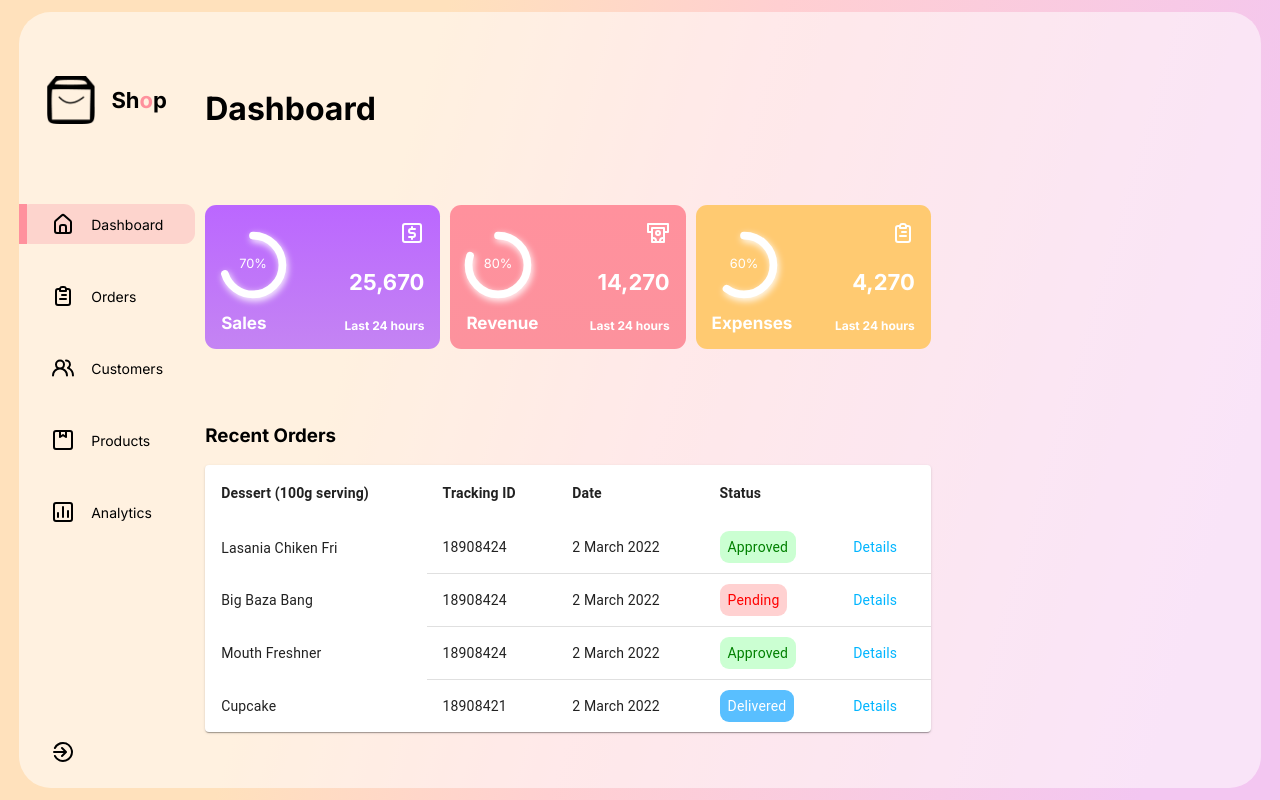
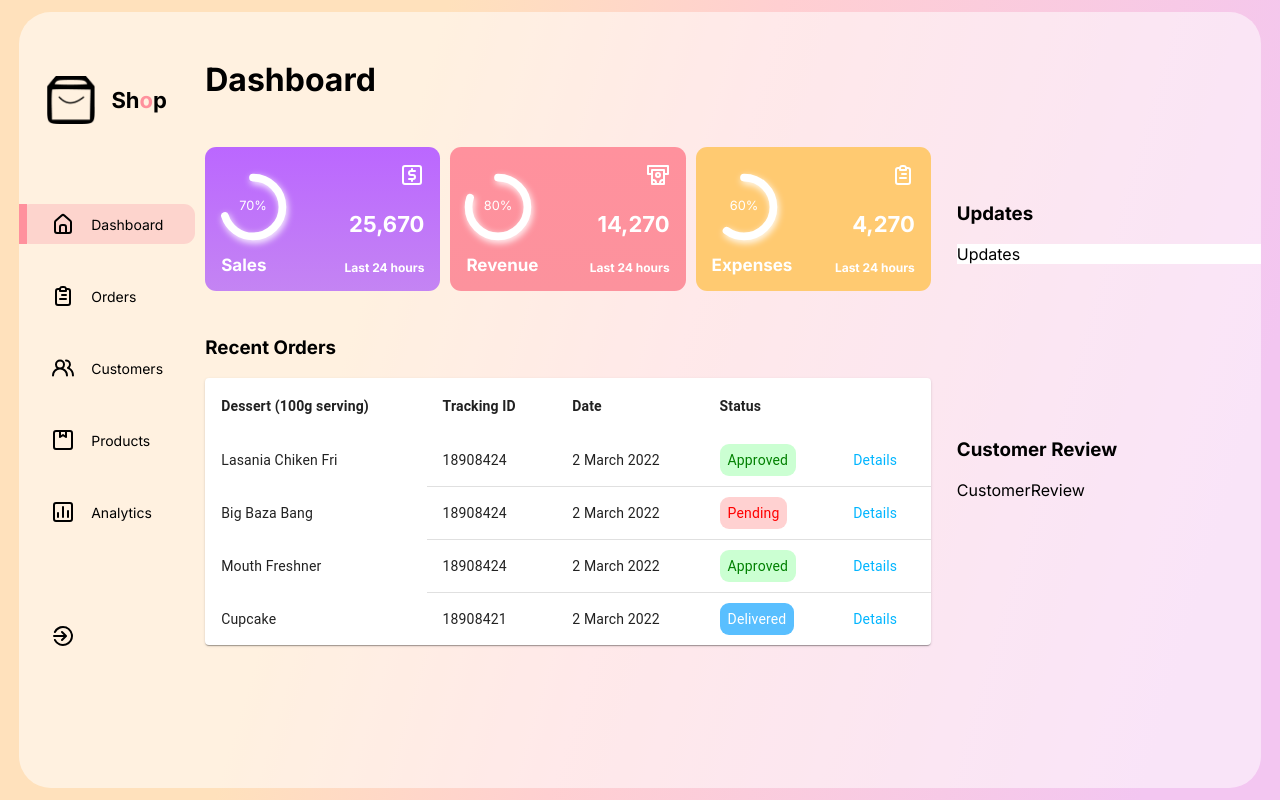
Before and after one commit to komenAnna/React-Responsive-Dashboard, a React (Create React App) app: page / in a window 1280 px wide. Built offline with nearby package versions, Linux system fonts and the light colour scheme.

Commit message:
[feat]:initialized the updates and customer review components

```diff
--- a/src/App.js
+++ b/src/App.js
@@ -1,5 +1,6 @@
 import './App.css';
 import MainDash from './components/MainDash/MainDash';
+import SideDash from './components/SideDash/SideDash';
 import Sidebar from './components/Sidebar/Sidebar';
 
 function App() {
@@ -8,6 +9,7 @@ function App() {
       <div className='AppGlass'>
         <Sidebar/>
         <MainDash/>
+        <SideDash/>
         <div></div>
       </div>
     </div>
--- /dev/null
+++ b/src/components/CustomerReview/CustomerReview.jsx
@@ -0,0 +1,10 @@
+import React from 'react'
+import './CustomerReview.css'
+
+const CustomerReview = () => {
+  return (
+    <div>CustomerReview</div>
+  )
+}
+
+export default CustomerReview
--- /dev/null
+++ b/src/components/SideDash/SideDash.css
@@ -0,0 +1,7 @@
+.SideDash {
+    display: flex;
+    flex-direction: column;
+    justify-content: space-evenly;
+    padding: 1rem;
+    width: 95%;
+}
--- /dev/null
+++ b/src/components/SideDash/SideDash.jsx
@@ -0,0 +1,21 @@
+import React from 'react'
+import './SideDash.css'
+import Updates from '../Updates/Updates'
+import CustomerReview from '../CustomerReview/CustomerReview'
+
+const SideDash = () => {
+  return (
+    <div className='SideDash'>
+        <div>
+        <h3>Updates</h3>
+        <Updates/>
+        </div>
+        <div>
+        <h3>Customer Review</h3>
+        <CustomerReview/>
+        </div>
+    </div>
+  )
+}
+
+export default SideDash
--- /dev/null
+++ b/src/components/Updates/Updates.css
@@ -0,0 +1,3 @@
+.Updates{
+    background-color: white;
+}
--- /dev/null
+++ b/src/components/Updates/Updates.jsx
@@ -0,0 +1,10 @@
+import React from 'react'
+import './Updates.css'
+
+const Updates = () => {
+  return (
+    <div className='Updates'>Updates</div>
+  )
+}
+
+export default Updates
```
Also changed, not shown: src/components/CustomerReview/CustomerReview.css (added).
